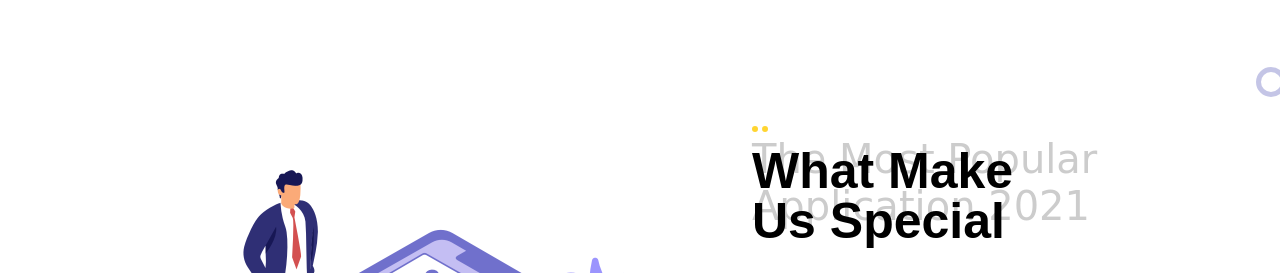
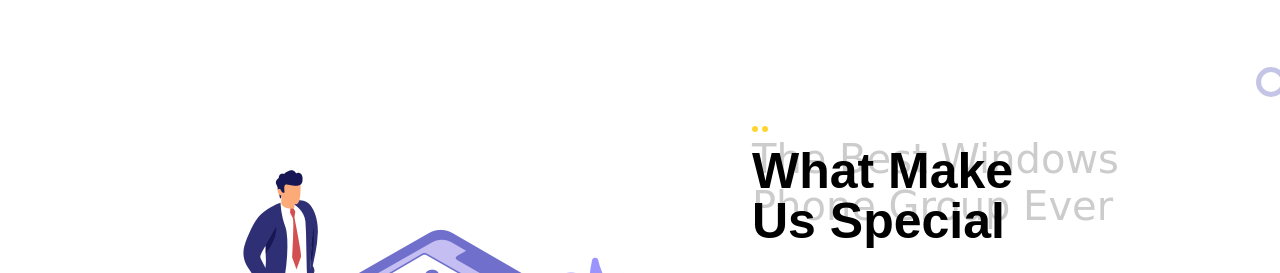
Before and after one commit to W10MGroup/w10mgroup.github.io, a plain HTML site: page index.html in a window 1280 px wide. Shown: the part 1740-2013 px from the top of the page. Drawn offline with Linux system fonts and the light colour scheme; a web font is replaced by a local one.

Commit message:
Slider content update

```diff
--- a/index.html
+++ b/index.html
@@ -282,7 +282,7 @@ setTimeout(function (){ window.location.replace("https://w10mgroup.github.io");
                     <div class="most-popular__main wrapper">
                         <div class="most-popular__cols">
                             <div class="most-popular__right">
-                                <h2 class="most-popular__title main-title main-title_align-left" data-title="The most popular application 2021">
+                                <h2 class="most-popular__title main-title main-title_align-left" data-title="The best windows phone group ever">
                                     <span class="main-title__text">What make us&nbsp;special</span>
                                 </h2>
                                 <p class="most-popular__text">We provide unlimited support&nbsp;Expert admins always ready to help.</p>
```
Also changed, not shown: assets/img/ui-image_1.png, assets/img/ui-image_2.png, assets/img/ui-image_3.png, assets/img/ui-image_4.png, assets/img/ui-image_5.png, assets/img/ui-image_6.png.
